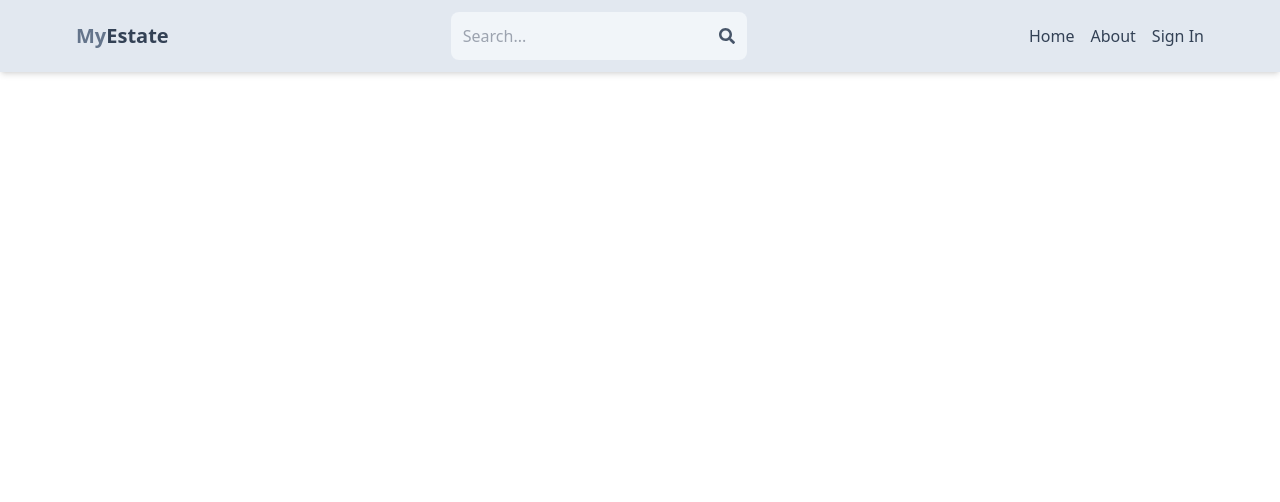
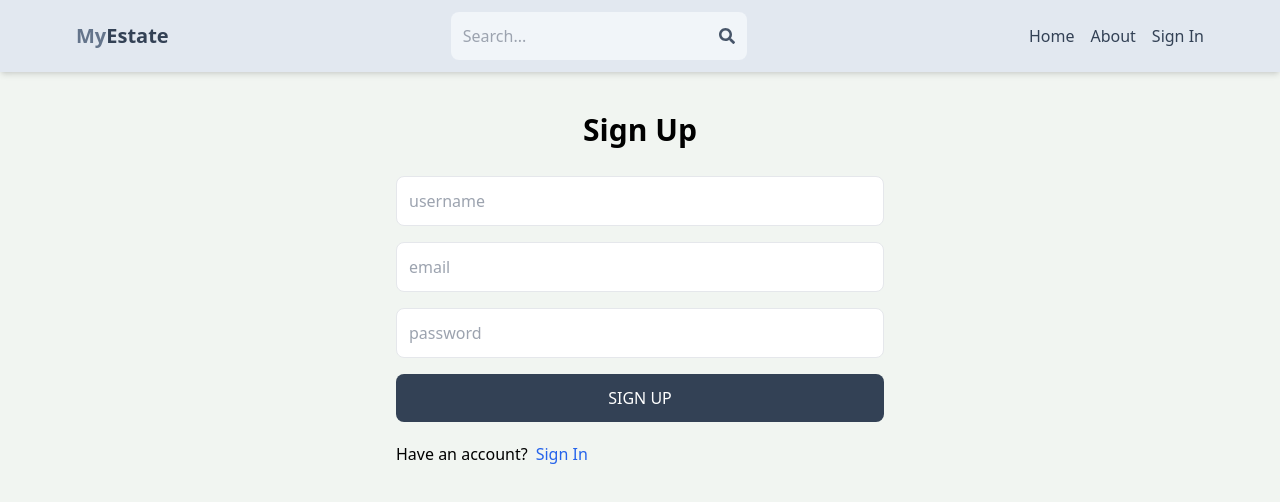
Before and after one commit to JayPachchigar0904/My-Estate, a React (Vite) app in the folder client/: page /sign-up in a window 1280 px wide. Shown: the top 502 px of the page. Built offline with nearby package versions, Linux system fonts and the light colour scheme.

Commit message:
completed sign up page ui

```diff
--- a/client/src/App.jsx
+++ b/client/src/App.jsx
@@ -13,7 +13,7 @@
     <Routes>
       <Route path = "/" element = {<Home />}/>
       <Route path = "/sign-in" element = {<SignIn />}/>
-      <Route path = "/sign-out" element = {<SignUp />}/>
+      <Route path = "/sign-up" element = {<SignUp />}/>
       <Route path = "/about" element = {<About />}/>
       <Route path = "/profile" element = {<Profile />}/>
     </Routes>
--- a/client/src/Pages/SignUp.jsx
+++ b/client/src/Pages/SignUp.jsx
@@ -1,9 +1,22 @@
 import React from 'react'
+import { Link } from 'react-router-dom'
 
 function SignUp() {
   return (
-    <div>
-      singup
+    <div className='p-3 mx-auto max-w-lg'>
+      <h1 className='text-3xl text-center font-semibold my-7'>Sign Up</h1>
+      <form className='flex flex-col gap-4'>
+      <input type = 'text' placeholder='username' className='border p-3 rounded-lg gap-4' id = 'username'/>
+      <input type = 'text' placeholder='email' className='border p-3 rounded-lg gap-4' id = 'email'/>
+      <input type = 'text' placeholder='password' className='border p-3 rounded-lg gap-4' id = 'password'/>
+      <button className='bg-slate-700 text-white p-3 rounded-lg uppercase hover:opacity-95 disabled:opacity-80'>Sign Up</button>
+      </form>
+       <div className='flex gap-2 my-5'>
+       <p>Have an account?</p>
+       <Link to = {"/sign-in"}>
+        <span className='text-blue-600'>Sign In</span>
+       </Link>
+       </div>
     </div>
   )
 }
--- a/client/src/index.css
+++ b/client/src/index.css
@@ -1,3 +1,7 @@
 @tailwind base;
 @tailwind components;
 @tailwind utilities;
+
+body{
+    background-color: rgb(241, 245, 241);
+}
```
